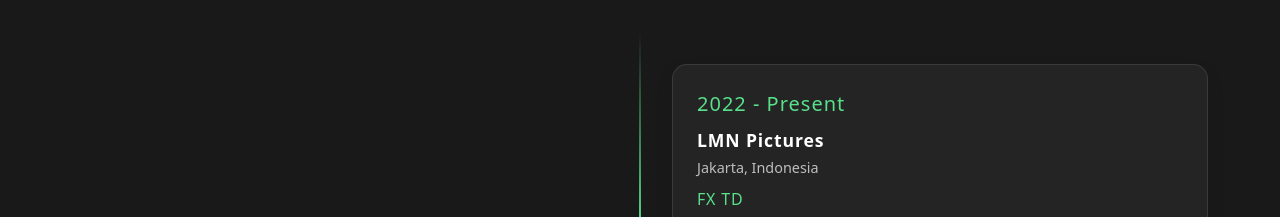
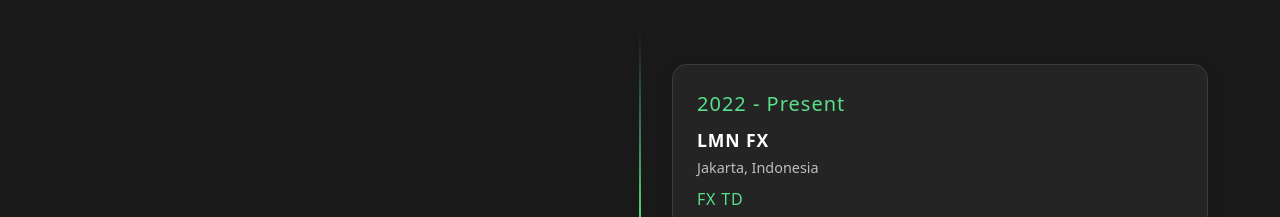
Before and after one commit to valrazi/shea3d-revamp, a Nuxt app: page / in a window 1280 px wide. Shown: the part 1740-1957 px from the top of the page. Built offline with nearby package versions, Linux system fonts and the light colour scheme.

Commit message:
update company name

```diff
--- a/components/Timeline.vue
+++ b/components/Timeline.vue
@@ -34,7 +34,7 @@
   {
     time: '2022 - Present',
     corporate: {
-      name: 'LMN Pictures',
+      name: 'LMN FX',
       location: 'Jakarta, Indonesia'
     },
     role: 'FX TD',
```
